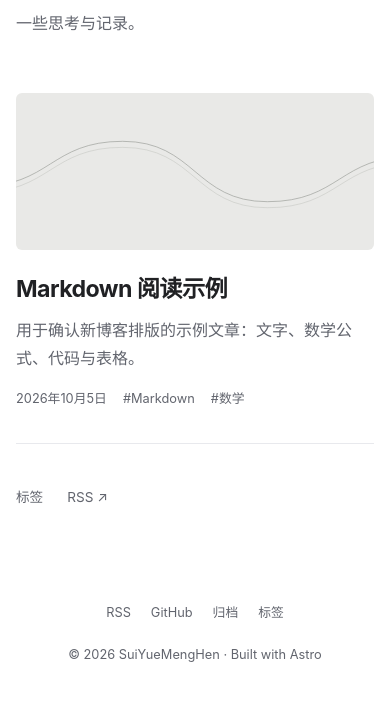
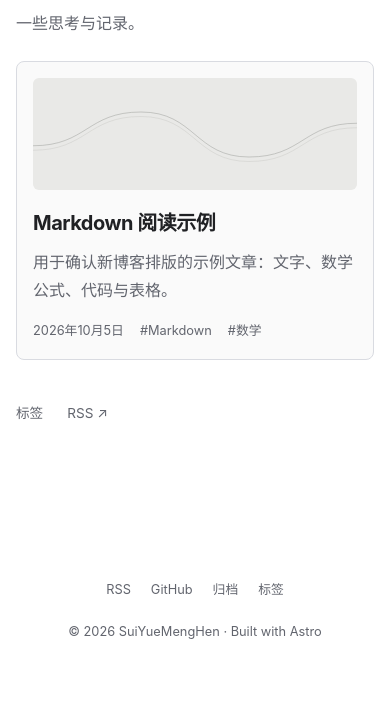
Before and after one commit to SuiYueMengHen/SuiYueMengHen.github.io, an Astro site: page /blog in a window 390 px wide. Shown: the part 161-862 px from the top of the page. Built offline with nearby package versions, Linux system fonts and the light colour scheme; Astro itself is replaced by a stand-in of ours; some packages are replaced by stand-ins of ours.

Commit message:
Show compact blog cards and center Markdown tables

```diff
--- a/src/components/PostCard.astro
+++ b/src/components/PostCard.astro
@@ -15,7 +15,7 @@ const href = `/blog/${postSlug(post)}/`;
       <Image
         src={post.data.cover}
         alt={post.data.coverAlt || ''}
-        widths={[640, 960]}
+        widths={[480, 720]}
         sizes="(max-width: 760px) 100vw, 720px"
         loading="lazy"
       />
@@ -37,18 +37,21 @@ const href = `/blog/${postSlug(post)}/`;
 </article>
 <style>
   .post-card {
-    padding: 2rem 0;
-    border-bottom: 1px solid var(--soft-line);
+    padding: 1.25rem;
+    margin-bottom: 1.25rem;
+    border: 1px solid var(--line-color);
+    border-radius: 8px;
+    background: var(--surface);
   }
   .post-cover {
     display: block;
-    margin-bottom: 1.5rem;
+    margin-bottom: 1.25rem;
     border-radius: 6px;
     overflow: hidden;
   }
   .post-cover :global(img) {
     width: 100%;
-    aspect-ratio: 16 / 7;
+    height: 140px;
     object-fit: cover;
   }
   h2 {
@@ -75,4 +78,15 @@ const href = `/blog/${postSlug(post)}/`;
   .post-meta a {
     text-decoration: none;
   }
+  @media (max-width: 760px) {
+    .post-card {
+      padding: 1rem;
+    }
+    .post-cover :global(img) {
+      height: 112px;
+    }
+    h2 {
+      font-size: 1.25rem;
+    }
+  }
 </style>
--- a/src/styles/blog.css
+++ b/src/styles/blog.css
@@ -121,17 +121,18 @@
 }
 .prose table {
   display: block;
+  width: max-content;
   max-width: 100%;
   overflow-x: auto;
   border-collapse: collapse;
-  margin: 1.5rem 0;
+  margin: 1.5rem auto;
   font-size: 0.9rem;
 }
 .prose th,
 .prose td {
   padding: 0.65rem 1rem;
   border: 1px solid var(--line-color);
-  text-align: left;
+  text-align: center;
 }
 .prose img {
   border-radius: 4px;
```
Also changed, not shown: README.md.
